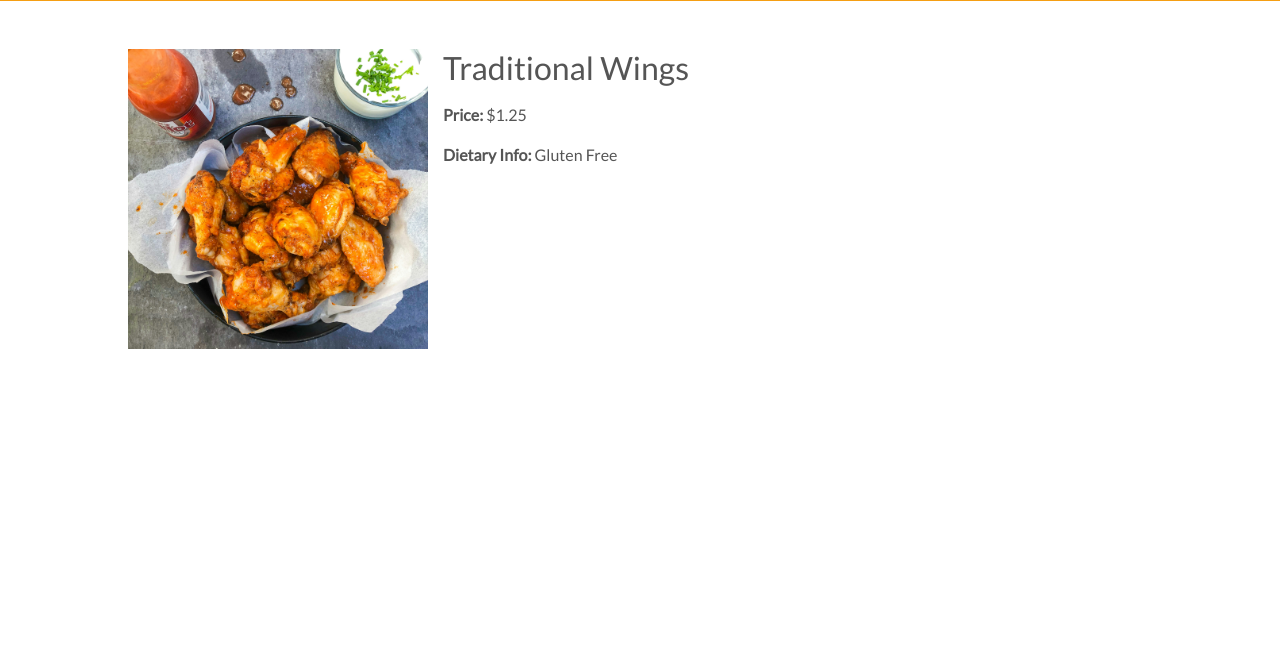
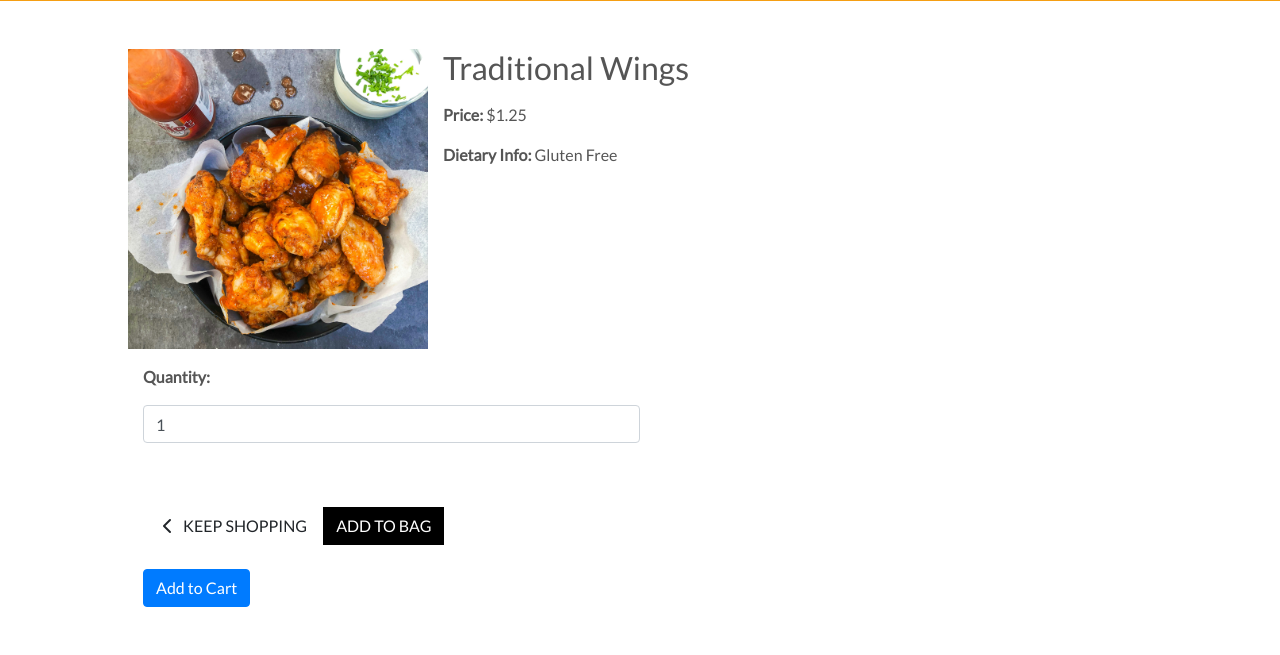
Before and after one commit to MichelleDuda/wangers-pp5, a Django app: page /menu/1 in a window 1280 px wide. Shown: the part 187-842 px from the top of the page. Before the commit the page ends 536 px from the top, so only its background shows below. Run offline with Django 3.2, Linux system fonts and the light colour scheme; data comes from the database, SQL or seed files in the repository; both versions use the stored data as it was after the commit; parts of the project's set-up code (start-up, migrations or seed data) failed here and were passed over; some libraries are stand-ins or nearby versions.

Commit message:
Add add_to_cart functionality for Issue #7

```diff
--- /dev/null
+++ b/cart/contexts.py
@@ -0,0 +1,13 @@
+def cart_contents(request):
+
+    cart_items = []
+    total = 0
+    product_count = 0
+
+    context = {
+        'cart': cart_items,
+        'total': total,
+        'product_count': product_count,
+    }
+
+    return context
--- a/cart/urls.py
+++ b/cart/urls.py
@@ -3,5 +3,6 @@ from django.urls import path, include
 from . import views
 
 urlpatterns = [
-    path('', views.view_cart, name='cart')
+    path('', views.view_cart, name='cart'),
+    path('add/<item_id>/', views.add_to_cart, name='add_to_cart'),
 ]
--- a/menu/templates/menu/menu_item_detail.html
+++ b/menu/templates/menu/menu_item_detail.html
@@ -34,5 +34,59 @@
             {% endif %}
         </div>
     </div>
+
+    <form method="post" action="{% url 'add_to_cart' menu_item.id %}">
+        {% csrf_token %}
+        <div class="form-row">
+            <div class="col-12">
+                <p class="mt-3"><strong>Quantity:</strong></p>
+                <div class="form-group w-50">
+                    <div class="input-group">
+                        <input class="form-control qty_input" type="number" name="quantity" value="1" min="1" max="99" data-item_id="{{ menu_item.id }}" id="id_qty_{{ menu_item.id }}">
+                    </div>
+                </div>
+            </div>
+            <div class="col-12">
+                <a href="{% url 'menu' %}" class="btn rounded-0 mt-5">
+                    <span class="icon">
+                        <i class="fas fa-chevron-left"></i>
+                    </span>
+                    <span class="text-uppercase">Keep Shopping</span>
+                </a>
+                <input type="submit" class="btn btn-black rounded-0 text-uppercase mt-5" value="Add to Bag">
+            </div>
+            <input type="hidden" name="redirect_url" value="{{ request.path }}">
+        </div>
+
+        <!-- Sauce Selection -->
+        {% if sauces %}
+        <div class="form-group">
+            <label for="sauce">Choose a Sauce:</label>
+            <select name="sauce" id="sauce" class="form-control">
+                {% for sauce in sauces %}
+                    <option value="{{ sauce.id }}">{{ sauce.name }}</option>
+                {% endfor %}
+            </select>
+        </div>
+        {% endif %}
+
+        <!-- Add-ons -->
+        {% if addons %}
+        <div class="form-group mt-3">
+            <label>Add-ons:</label><br>
+            {% for addon in addons %}
+                <div class="form-check">
+                    <input class="form-check-input" type="checkbox" name="addons" value="{{ addon.id }}" id="addon{{ addon.id }}">
+                    <label class="form-check-label" for="addon{{ addon.id }}">
+                        {{ addon.name }} (+${{ addon.price }})
+                    </label>
+                </div>
+            {% endfor %}
+        </div>
+        {% endif %}
+
+        <button type="submit" class="btn btn-primary mt-4">Add to Cart</button>
+    </form>
+
 </div>
 {% endblock %}
--- a/wangers/settings.py
+++ b/wangers/settings.py
@@ -76,6 +76,7 @@ TEMPLATES = [
                 'django.template.context_processors.request',
                 'django.contrib.auth.context_processors.auth',
                 'django.contrib.messages.context_processors.messages',
+                'cart.contexts.cart_contents'
             ],
         },
     },
```
Also changed, not shown: cart/templates/cart/cart.html (+24 -1 lines), cart/views.py (+18 -1 lines), db.sqlite3.
